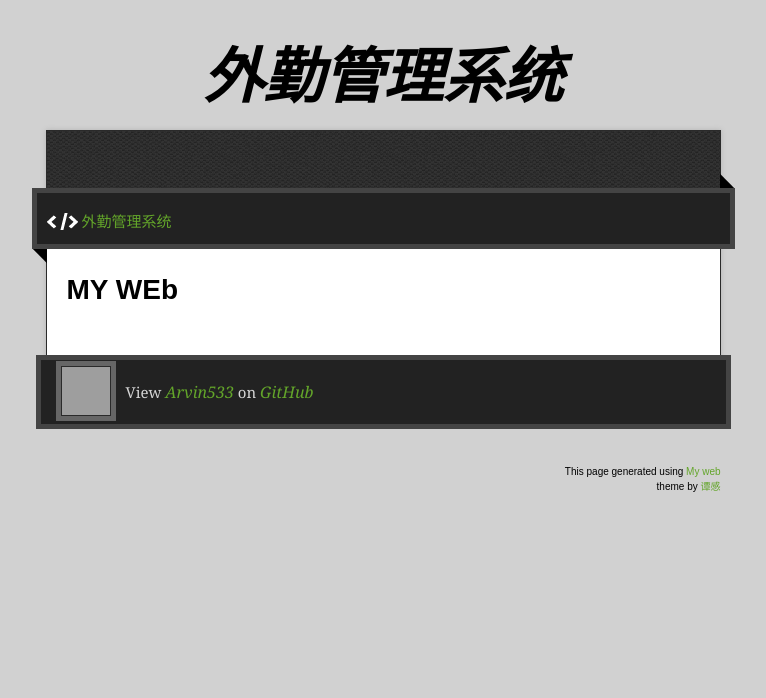
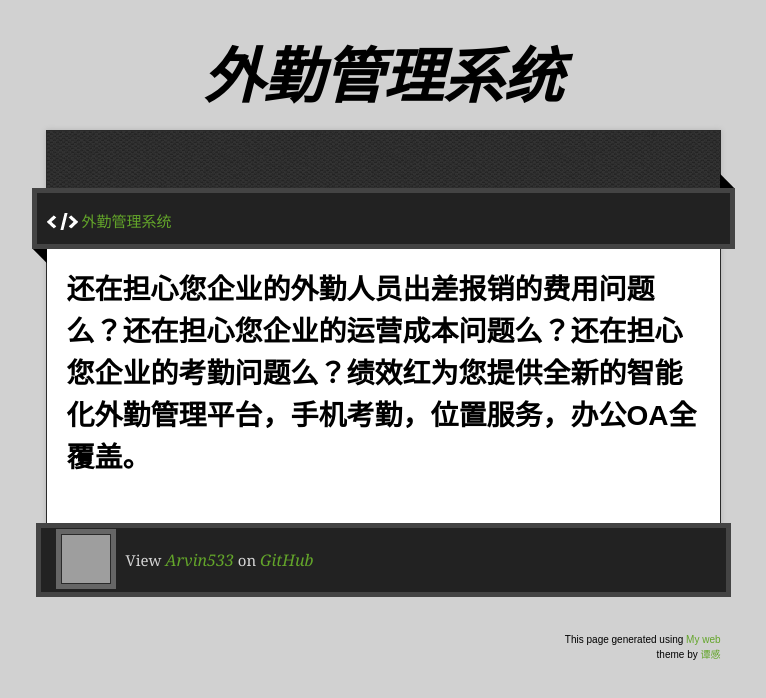
Before and after one commit to Arvin533/arvin533.github.io, a plain HTML site: page index.html in a window 1280 px wide. Shown: the whole page, without its empty margins (257-1023 px from the left). Drawn offline with nearby package versions, Linux system fonts and the light colour scheme; grey boxes are pictures that could not be loaded.

Commit message:
Update index.html

```diff
--- a/index.html
+++ b/index.html
@@ -31,7 +31,7 @@
         </div>
         <article class="markdown-body">
           <h1>
-<a id="my-web" class="anchor" href="#my-web" aria-hidden="true"><span aria-hidden="true" class="octicon octicon-link"></span></a>MY WEb</h1>
+<a id="my-web" class="anchor" href="#my-web" aria-hidden="true"><span aria-hidden="true" class="octicon octicon-link"></span></a>还在担心您企业的外勤人员出差报销的费用问题么？还在担心您企业的运营成本问题么？还在担心您企业的考勤问题么？绩效红为您提供全新的智能化外勤管理平台，手机考勤，位置服务，办公OA全覆盖。</h1>
         </article>
       </div>
     </div>
```
